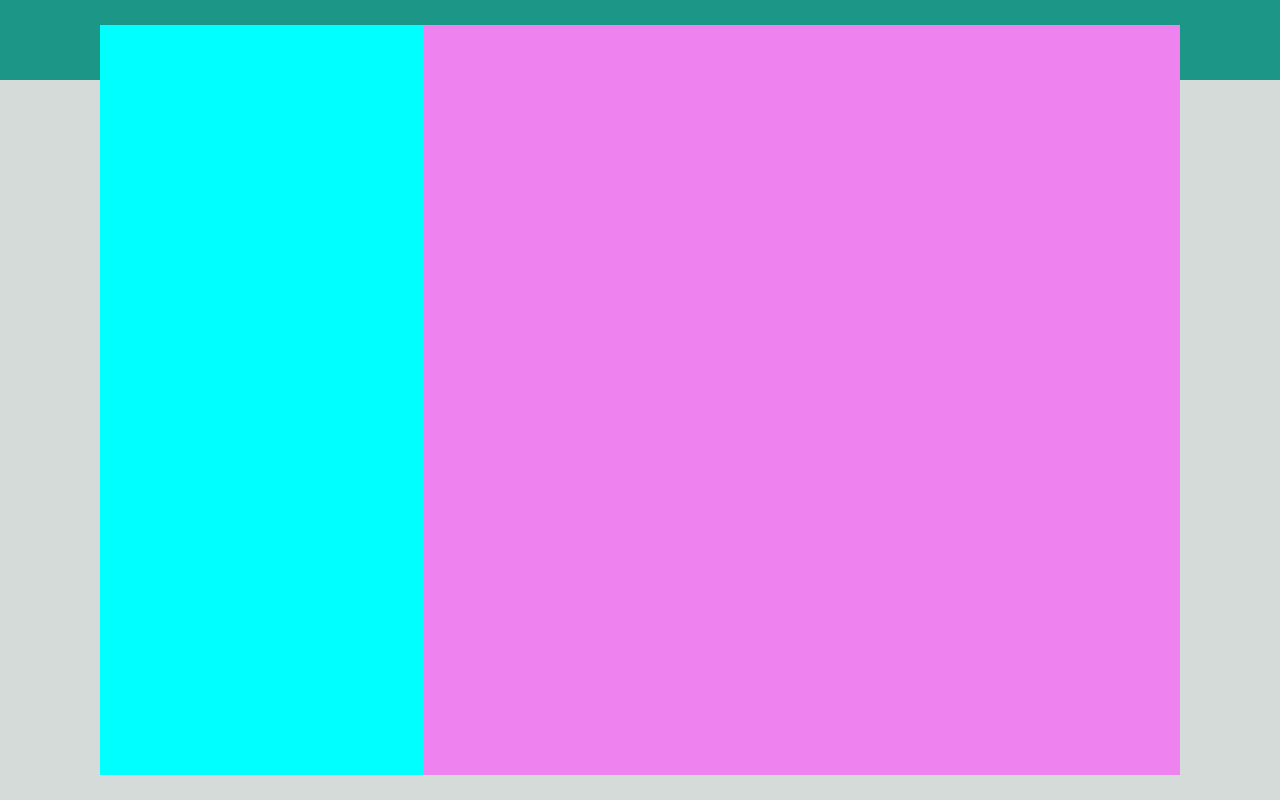
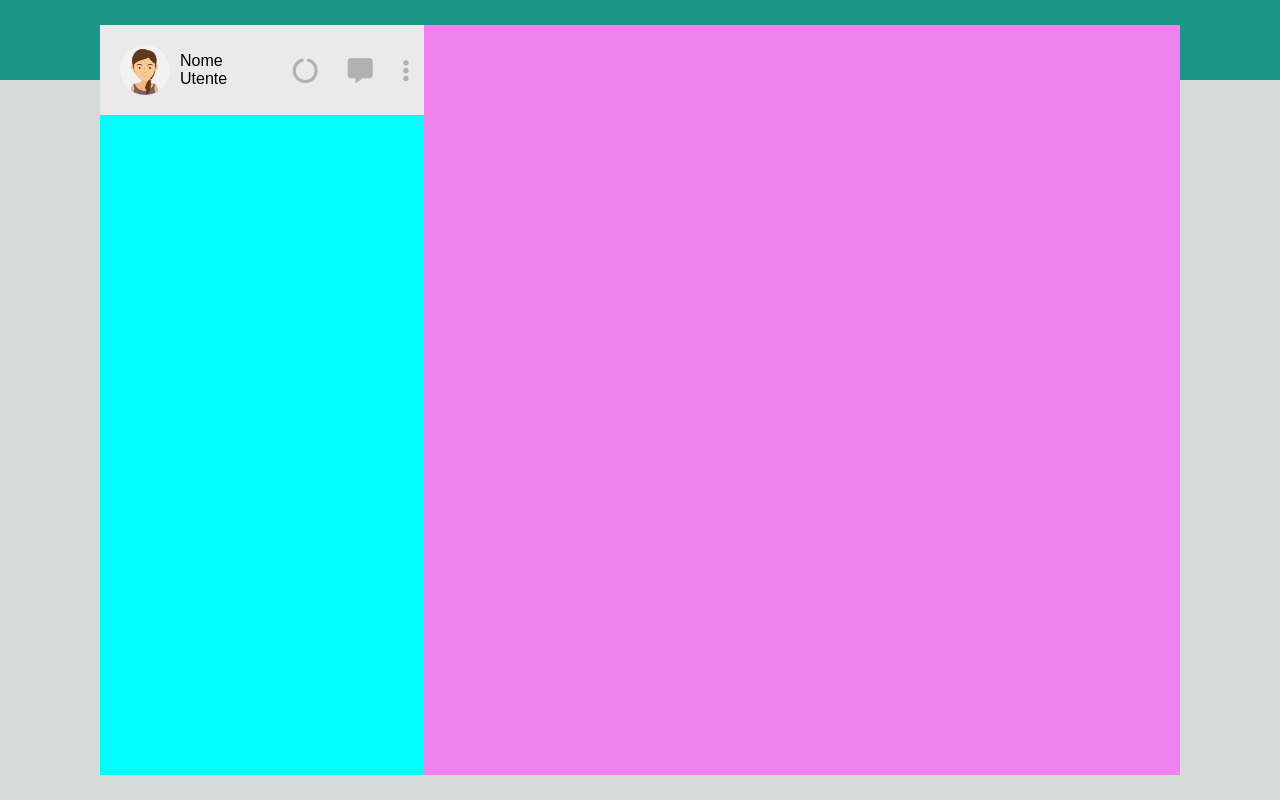
Before and after one commit to Pier98Sa/vue-boolzapp, a plain HTML site: page index.html in a window 1280 px wide. Drawn offline with nearby package versions, Linux system fonts and the light colour scheme.

Commit message:
creata la sezione user nell'aside

```diff
--- a/css/style.css
+++ b/css/style.css
@@ -21,13 +21,46 @@ body{
     justify-content: center ;
     align-items: center;
 }
-
+/*Aside*/
 aside{
     height: 100%;
     width: 30%;
     background-color: aqua;
 }
+aside .user{
+    background-color: #eaeaea;
+    display: flex;
+    justify-content: space-between;
+    align-items: center;
 
+}
+/*user-name-picture*/
+.user .user-name-picture{
+    padding: 20px;
+    width: 50%;
+    display: flex;
+    justify-content: center;
+    align-items: center;
+}
+.user .user-name-picture img{
+    width: 50px;
+    border-radius: 50%;
+    margin-right: 10px;
+}
+/*user-button*/
+.user .user-button{
+    width: 50%;
+   display: flex;
+   justify-content: flex-end;
+   align-items: center;
+   font-size: 25px;
+   color: #b1b1b1;
+}
+
+.user-button i{
+    margin: 0 15px;
+}
+/*Main*/
 main{
     height: 100%;
     width: 70%;
--- a/index.html
+++ b/index.html
@@ -14,6 +14,20 @@
     <div class="container"id="root">
 
         <aside>
+            <div class="user">
+
+                <div class="user-name-picture">
+                    <img src="img/avatar_io.jpg" alt="user picture">
+                    <span>Nome Utente</span>
+                </div>
+
+                <div class="user-button">
+                    <i class="fa-solid fa-circle-notch"></i>
+                    <i class="fa-solid fa-message"></i>
+                    <i class="fa-solid fa-ellipsis-vertical"></i>
+                </div>
+
+            </div>
 
         </aside>
 
```
